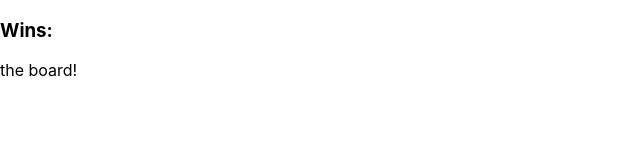
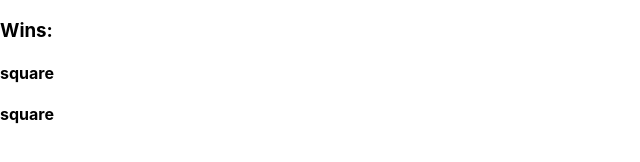
Before and after one commit to ryanshipley/react-helloworld, a React (Create React App) app: page / in a window 1280 px wide. Shown: the part 204-366 px from the top of the page, without its empty margins (0-640 px from the left). Built offline with nearby package versions, Linux system fonts and the light colour scheme.

Commit message:
adds square component

```diff
--- a/src/components/Board.js
+++ b/src/components/Board.js
@@ -1,8 +1,10 @@
-function Board(){
+import Square from "./Square";
+
+function Board(props){
    return(
-
-    <div>
-        the board!
+    <div className="board">
+        <Square/>
+        <Square/>
     </div>
 )};
 
--- /dev/null
+++ b/src/components/Square.js
@@ -0,0 +1,9 @@
+function Square(props){
+    return(
+    <div>
+        <h4>square</h4>
+    </div>
+    );
+};
+
+export default Square;
```
